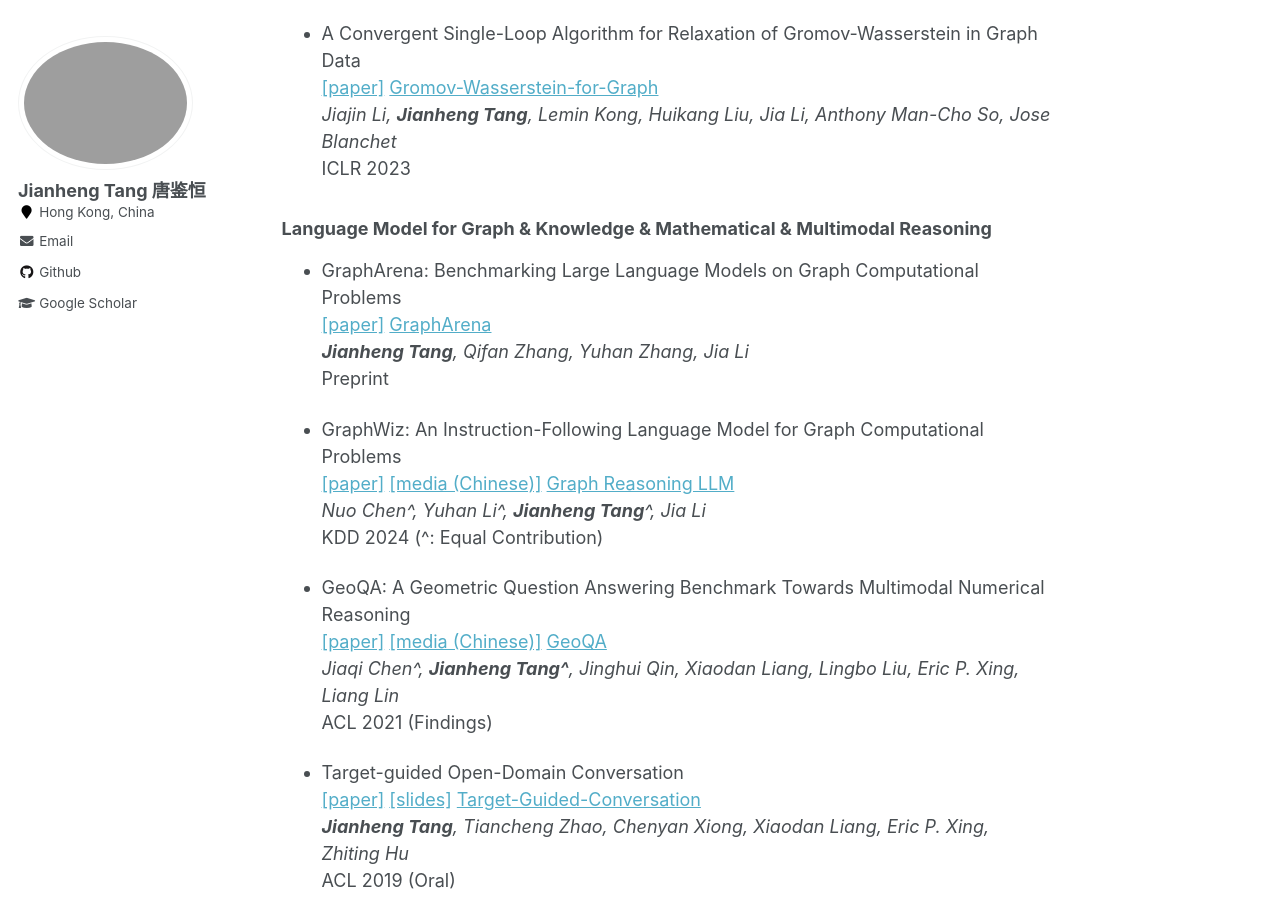
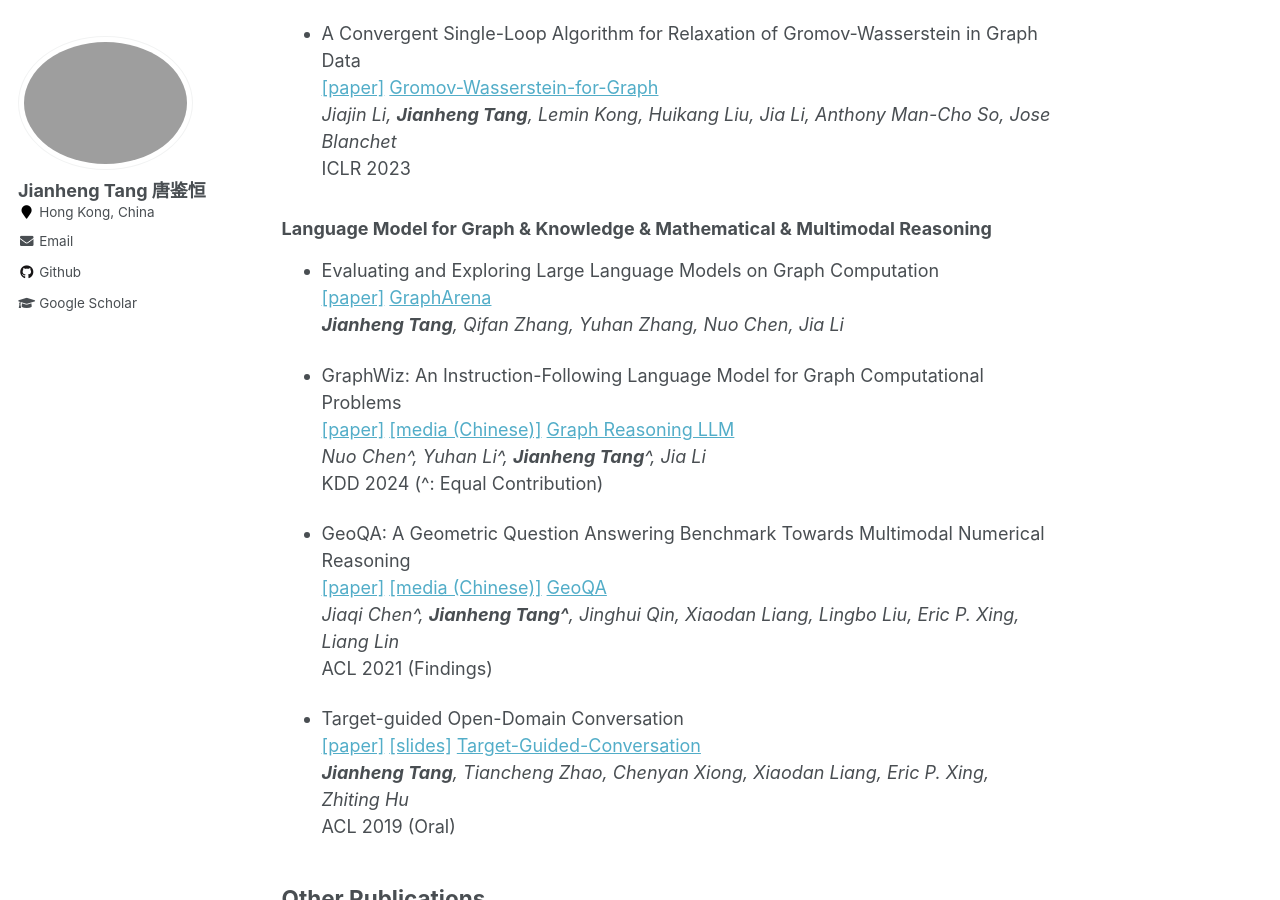
Before and after one commit to squareRoot3/squareRoot3.github.io, a Jekyll site: the page built from _pages/about.md, in a window 1280 px wide and 900 px high, scrolled down 1334 px. Built offline with Jekyll 4.4.1, drawn with Linux system fonts in a browser that asks for light colours.

Commit message:
Update about.md

```diff
--- a/_pages/about.md
+++ b/_pages/about.md
@@ -69,11 +69,10 @@ ICLR 2023
 
 ### Language Model for Graph & Knowledge & Mathematical & Multimodal Reasoning
 
-- GraphArena: Benchmarking Large Language Models on Graph Computational Problems <br>
-[[paper]](https://arxiv.org/pdf/2407.00379)
+- Evaluating and Exploring Large Language Models on Graph Computation <br>
+[[paper]](https://openreview.net/forum?id=Y1r9yCMzeA)
 <a class="github-button" href="https://github.com/squareroot3/GraphArena" data-show-count="true" aria-label="Star buttons/github-buttons on GitHub">GraphArena</a><br>
-***Jianheng Tang**, Qifan Zhang, Yuhan Zhang, Jia Li* <br>
-Preprint
+***Jianheng Tang**, Qifan Zhang, Yuhan Zhang, Nuo Chen, Jia Li* <br>
 
 - GraphWiz: An Instruction-Following Language Model for Graph Computational Problems <br>
 [[paper]](https://arxiv.org/pdf/2402.16029)
```
